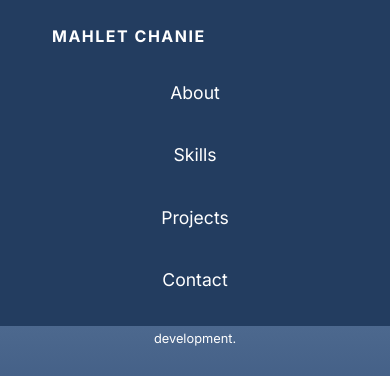
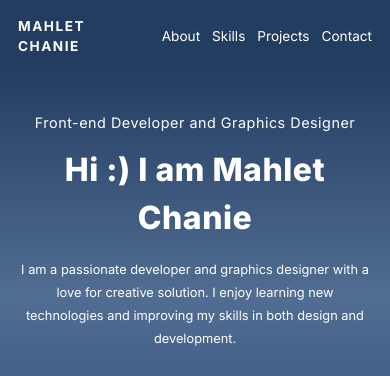
Before and after one commit to mahlet-1/My-Portfolio, a React (Vite) app: page / in a window 390 px wide. Shown: the top 376 px of the page. Built offline with nearby package versions, Linux system fonts and the light colour scheme.

Commit message:
Updated NavBar CSS for better responsiveness

```diff
--- a/styles/NavBar.css
+++ b/styles/NavBar.css
@@ -47,21 +47,22 @@
 
 @media (max-width: 767px) {
 
+@media (max-width: 767px) {
   .navbar {
-    flex-direction: column;
-    padding: 1.5 rem 1rem;
-    gap: 1.5rem;
+    padding: 1rem 0.5rem;
+    gap: 4px;
   }
-  .Logo,
+
+  .Logo {
+    padding: 0 10px;
+    font-size: 0.85rem;
+  }
+
   .nav-links {
-    flex-direction: column;
-    align-items: center;
-    gap: 1.25rem;
-    width: 100%;
+    gap: 0.75rem;
+    padding: 0 10px;
   }
 
   .nav-links a {
-    font-size: 1.1rem;
-    padding: 0.5rem;
+    font-size: 0.85rem;
   }
-}
```
